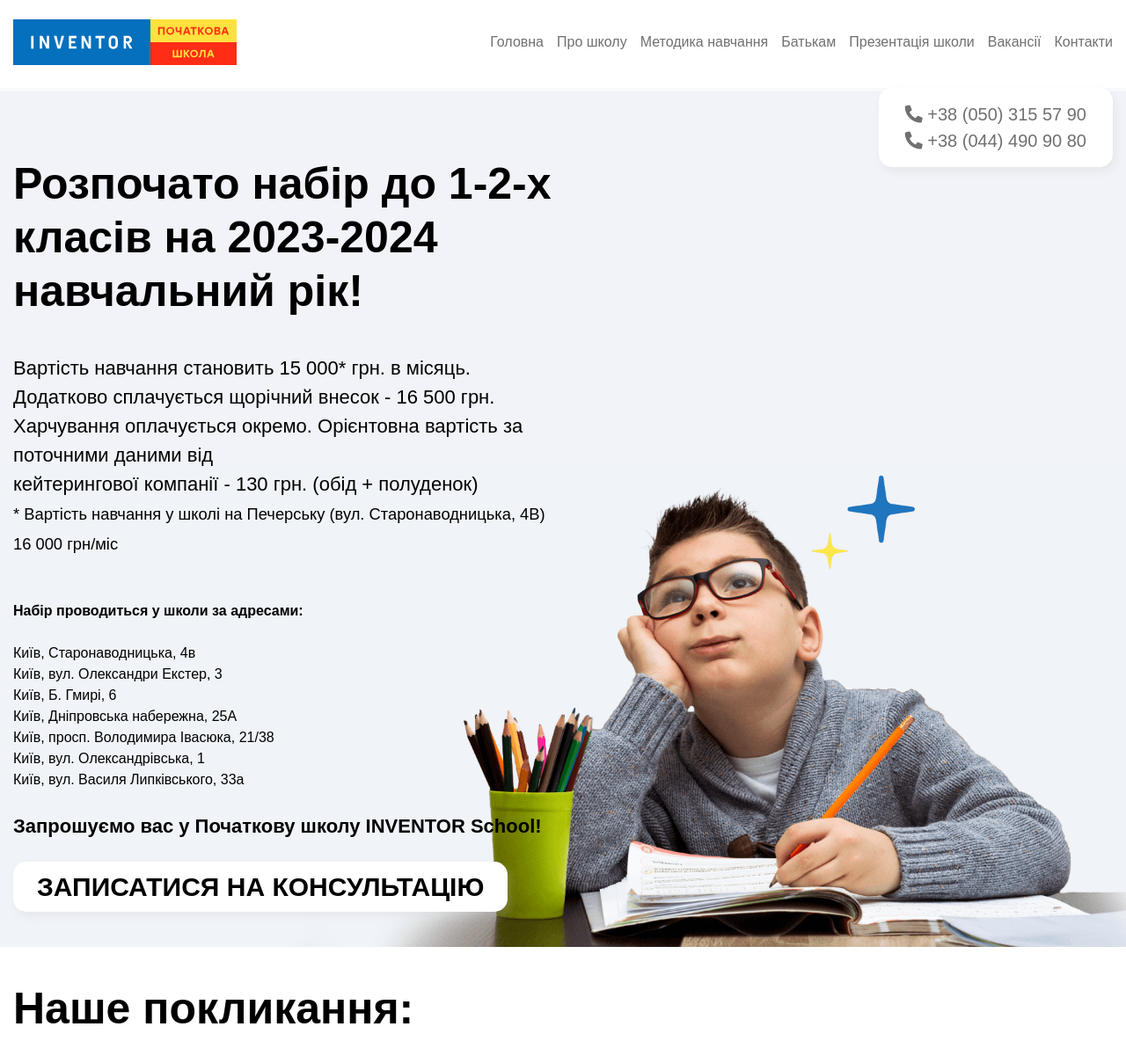
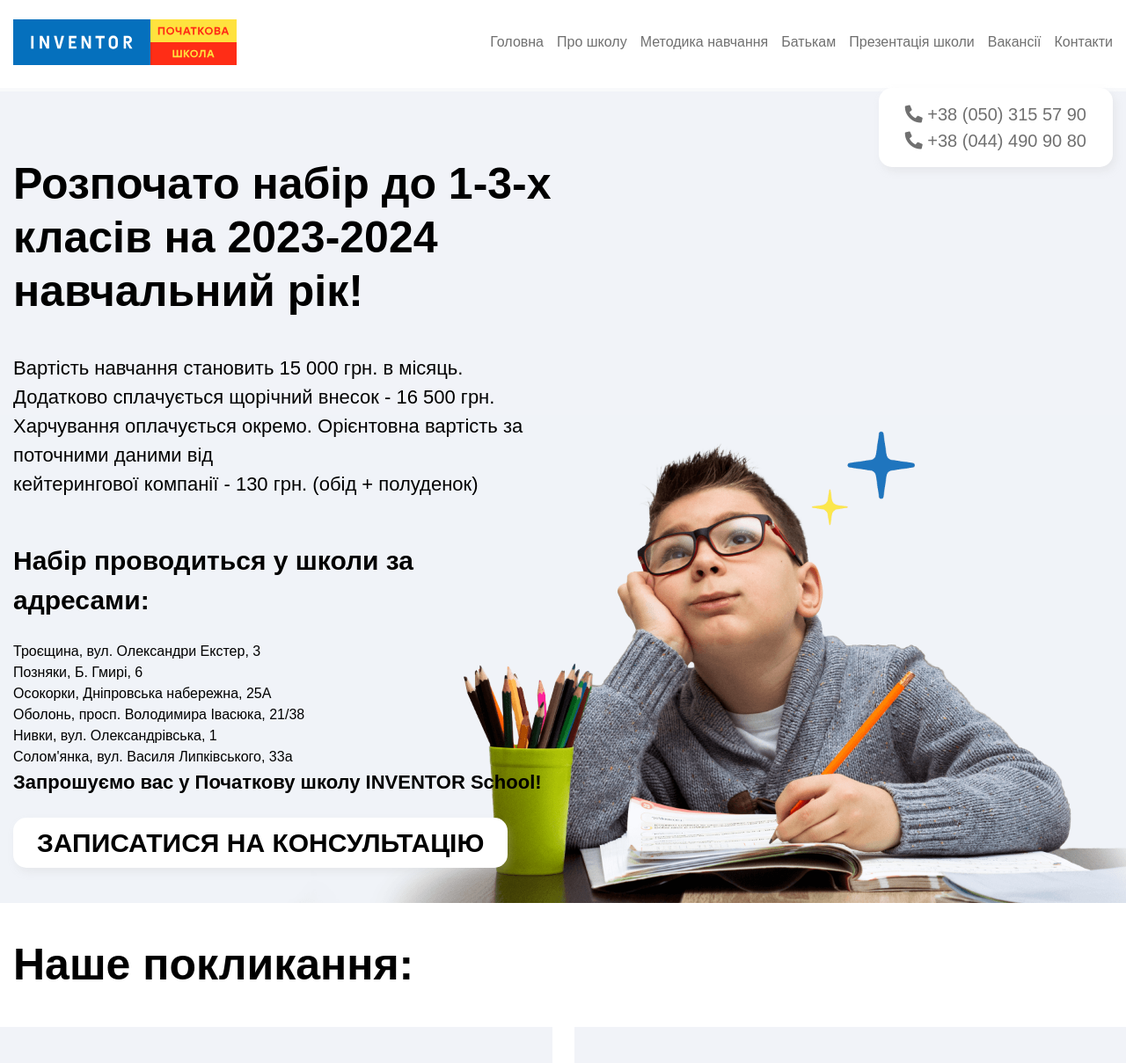
Before and after one commit to nk44ukrnet/school-php, a PHP site: page /entry in a window 1280 px wide. Shown: the top 1209 px of the page at 88% size. Run offline with PHP 8.4, Linux system fonts and the light colour scheme; some libraries are stand-ins or nearby versions.

Commit message:
entry page changes

```diff
--- a/entry.php
+++ b/entry.php
@@ -9,27 +9,25 @@ include "inc/header.php";
         <div class="entry__wrapper">
             <div class="entry__container">
                 <h1>
-                    Розпочато набір до 1-2-х
+                    Розпочато набір до 1-3-х
                     <br> класів на 2023-2024
                     <br> навчальний рік!
                 </h1>
                 <p>
                     <span class="font-sm">
-                    Вартість навчання становить 15 000* грн. в місяць. <br>
+                    Вартість навчання становить 15 000 грн. в місяць. <br>
                     Додатково сплачується щорічний внесок - 16 500 грн. <br>
                     Харчування оплачується окремо. Орієнтовна вартість за поточними даними від <br>
                     кейтерингової компанії - 130 грн. (обід + полуденок) <br>
-                    <small>* Вартість навчання у школі на Печерську (вул. Старонаводницька, 4В) 16 000 грн/міс</small> <br>
                     </span>
                     <br><br>
-                    <strong>Набір проводиться у школи за адресами:</strong> <br><br>
-                    Київ, Старонаводницька, 4в <br>
-                    Київ, вул. Олександри Екстер, 3 <br>
-                    Київ, Б. Гмирі, 6 <br>
-                    Київ, Дніпровська набережна, 25А <br>
-                    Київ, просп. Володимира Івасюка, 21/38 <br>
-                    Київ, вул. Олександрівська, 1 <br>
-                    Київ, вул. Василя Липківського, 33а <br>
+                    <strong class="font-md">Набір проводиться у школи за адресами:</strong> <br><br>
+                    Троєщина, вул. Олександри Екстер, 3 <br>
+                    Позняки, Б. Гмирі, 6 <br>
+                    Осокорки, Дніпровська набережна, 25А <br>
+                    Оболонь, просп. Володимира Івасюка, 21/38 <br>
+                    Нивки, вул. Олександрівська, 1 <br>
+                    Солом'янка, вул. Василя Липківського, 33а
                     <br>
                     <strong class="font-sm">Запрошуємо вас у Початкову школу INVENTOR School!</strong>
                     <br><br>
```
